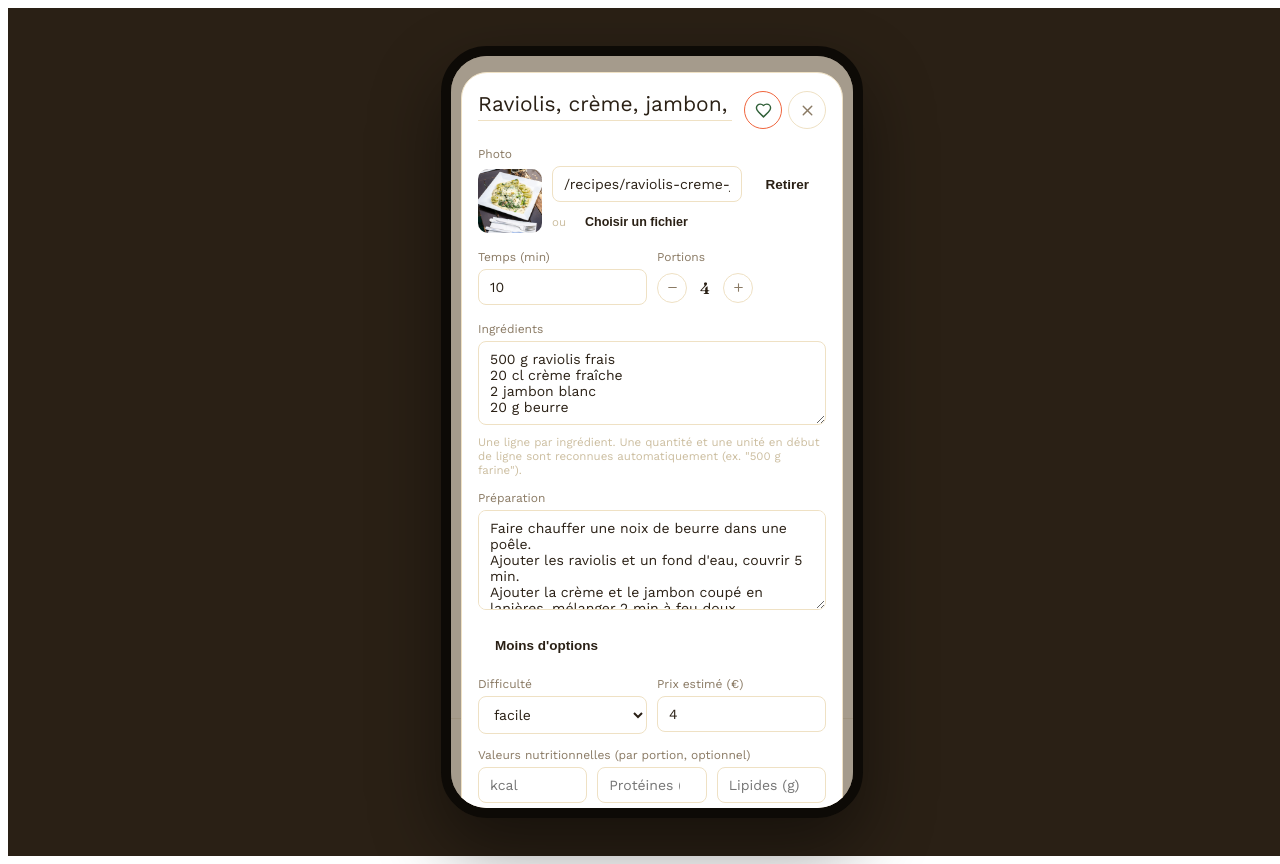
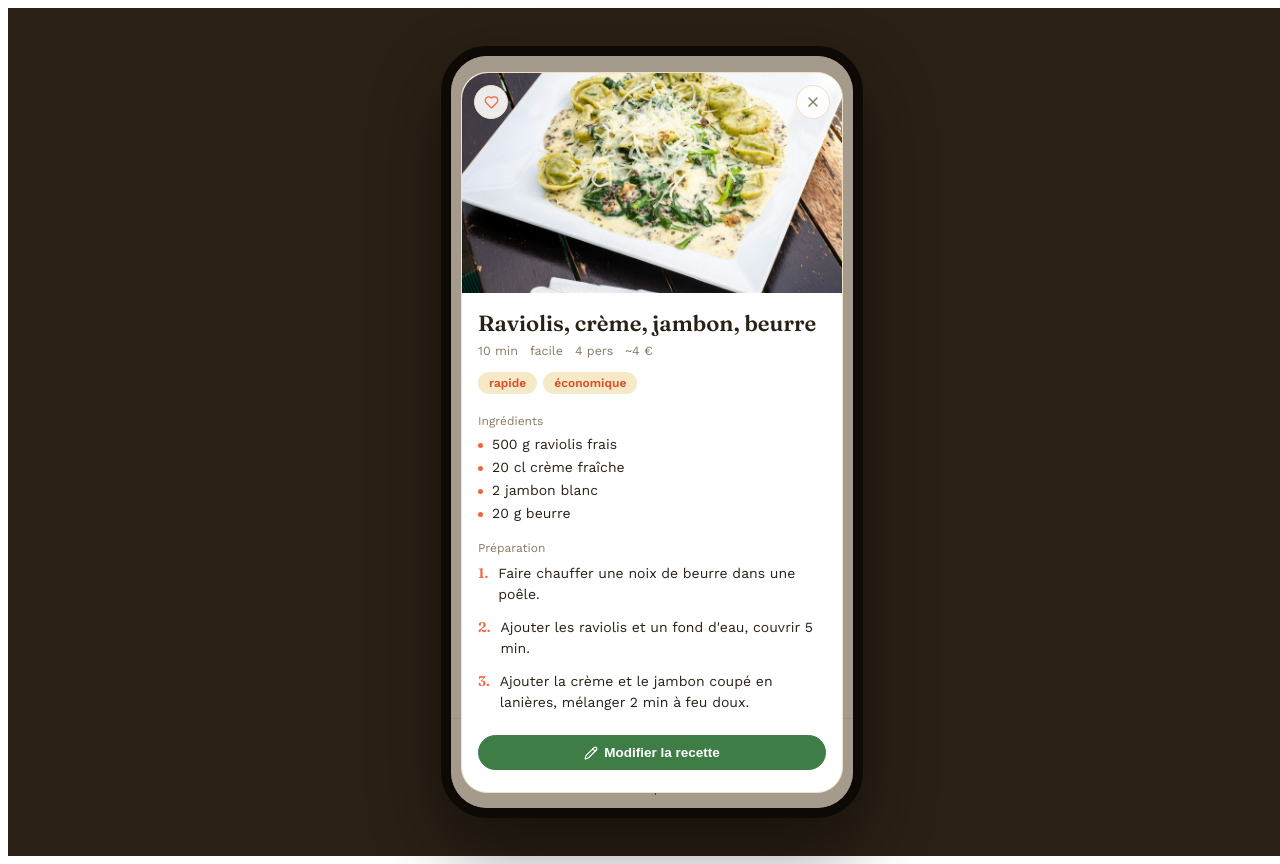
Before and after one commit to thomasregobelin-lgtm/recipy-mvp, a React (Vite) app: page / in a window 1280 px wide. Both pictures are taken after a click on the button 649 px from the left and 618 px from the top of the page. Built offline with nearby package versions, Linux system fonts and the light colour scheme.

Commit message:
Vue detail lecture seule pour les recettes, edition via bouton explicite

```diff
--- a/src/App.jsx
+++ b/src/App.jsx
@@ -1510,7 +1510,93 @@ function ParametresPanel({ data, update }) {
   );
 }
 
-/* ---------- Modale recette ---------- */
+/* ---------- Détail recette (lecture seule) ---------- */
+
+function RecipeDetailModal({ recipeId, data, onClose, onEdit, toggleLike }) {
+  const r = data.recipes.find((x) => x.id === recipeId);
+  if (!r) return null;
+  const ingredientLines = ingredientLinesFromRecipe(data, r).split("\n").filter(Boolean);
+
+  return (
+    <Modal onClose={onClose}>
+      <div style={{ margin: "-18px -16px 16px", position: "relative" }}>
+        {r.photo ? (
+          <img src={r.photo} alt="" style={{ width: "100%", height: 220, objectFit: "cover", borderRadius: "26px 26px 0 0", display: "block" }} />
+        ) : (
+          <div style={{
+            width: "100%", height: 160, borderRadius: "26px 26px 0 0",
+            background: "linear-gradient(135deg, var(--sage), var(--terracotta))",
+            display: "flex", alignItems: "center", justifyContent: "center", color: "#fff",
+            fontFamily: "'Fraunces', serif", fontSize: 44,
+          }}>
+            {r.titre[0]?.toUpperCase()}
+          </div>
+        )}
+        <button className="mp-round-btn" style={{ position: "absolute", top: 12, right: 12, width: 34, height: 34, background: "rgba(255,255,255,.9)" }} onClick={onClose}><X size={16} /></button>
+        <button className="mp-round-btn" style={{ position: "absolute", top: 12, left: 12, width: 34, height: 34, background: r.liked ? "var(--terracotta)" : "rgba(255,255,255,.9)", color: r.liked ? "#fff" : "var(--terracotta)" }}
+          onClick={() => toggleLike(r.id)} aria-label="Liker">
+          <Heart size={15} fill={r.liked ? "currentColor" : "none"} />
+        </button>
+      </div>
+
+      <p className="mp-serif" style={{ fontSize: 22, fontWeight: 600, margin: "0 0 6px" }}>{r.titre}</p>
+      <div className="mp-swipe-meta" style={{ marginBottom: 14 }}>
+        {r.temps_preparation ? <span>{r.temps_preparation} min</span> : null}
+        {r.difficulte ? <span>{r.difficulte}</span> : null}
+        {r.portions ? <span>{r.portions} pers</span> : null}
+        {r.prix_estime ? <span>~{r.prix_estime} €</span> : null}
+      </div>
+
+      {(r.calories || r.proteines || r.lipides) && (
+        <div className="mp-stat-row" style={{ marginBottom: 18 }}>
+          {r.calories ? <div className="mp-stat-pill"><div className="mp-stat-value">{r.calories}</div><div className="mp-stat-label">kcal</div></div> : null}
+          {r.proteines ? <div className="mp-stat-pill"><div className="mp-stat-value">{r.proteines} g</div><div className="mp-stat-label">Protéines</div></div> : null}
+          {r.lipides ? <div className="mp-stat-pill"><div className="mp-stat-value">{r.lipides} g</div><div className="mp-stat-label">Lipides</div></div> : null}
+        </div>
+      )}
+
+      {r.tag_ids.length > 0 && (
+        <div style={{ display: "flex", flexWrap: "wrap", gap: 6, marginBottom: 20 }}>
+          {r.tag_ids.map((tid) => <TagPill key={tid}>{tagName(data, tid)}</TagPill>)}
+        </div>
+      )}
+
+      {ingredientLines.length > 0 && (
+        <div style={{ marginBottom: 20 }}>
+          <div className="mp-label" style={{ marginBottom: 8 }}>Ingrédients</div>
+          <div style={{ display: "flex", flexDirection: "column", gap: 7 }}>
+            {ingredientLines.map((line, i) => (
+              <div key={i} style={{ display: "flex", gap: 9, fontSize: 14, alignItems: "flex-start" }}>
+                <span style={{ width: 5, height: 5, borderRadius: "50%", background: "var(--terracotta)", flexShrink: 0, marginTop: 7 }} />
+                <span>{capitalize(line)}</span>
+              </div>
+            ))}
+          </div>
+        </div>
+      )}
+
+      {r.etapes?.length > 0 && (
+        <div style={{ marginBottom: 22 }}>
+          <div className="mp-label" style={{ marginBottom: 8 }}>Préparation</div>
+          <div style={{ display: "flex", flexDirection: "column", gap: 12 }}>
+            {r.etapes.map((step, i) => (
+              <div key={i} style={{ display: "flex", gap: 10, fontSize: 14, lineHeight: 1.5 }}>
+                <span className="mp-serif" style={{ fontWeight: 600, color: "var(--terracotta)", flexShrink: 0 }}>{i + 1}.</span>
+                <span>{step}</span>
+              </div>
+            ))}
+          </div>
+        </div>
+      )}
+
+      <button className="mp-btn mp-btn-sage" style={{ width: "100%", justifyContent: "center", color: "#fff" }} onClick={() => onEdit(r.id)}>
+        <Pencil size={14} /> Modifier la recette
+      </button>
+    </Modal>
+  );
+}
+
+/* ---------- Modale recette (édition) ---------- */
 
 function RecipeModal({ recipeModal, data, update, setRecipeModal, deleteRecipe }) {
   const isNew = recipeModal === "new";
@@ -1736,7 +1822,8 @@ export default function MealPlannerApp() {
   const [data, setData] = useState(null);
   const [loaded, setLoaded] = useState(false);
   const [screen, setScreen] = useState("discover");
-  const [recipeModal, setRecipeModal] = useState(null); // recipe id or "new"
+  const [recipeModal, setRecipeModal] = useState(null); // recipe id showing the read-only detail view
+  const [editRecipeId, setEditRecipeId] = useState(null); // recipe id currently open in the edit form
   const [discoverFilterTags, setDiscoverFilterTags] = useState([]);
   const [useProfileFilter, setUseProfileFilter] = useState(true);
   const [likedSelection, setLikedSelection] = useState([]);
@@ -1913,7 +2000,14 @@ export default function MealPlannerApp() {
               );
             })}
           </nav>
-          {recipeModal && <RecipeModal recipeModal={recipeModal} data={data} update={update} setRecipeModal={setRecipeModal} deleteRecipe={deleteRecipe} />}
+          {recipeModal && !editRecipeId && (
+            <RecipeDetailModal recipeId={recipeModal} data={data} onClose={() => setRecipeModal(null)}
+              onEdit={(id) => setEditRecipeId(id)} toggleLike={toggleLike} />
+          )}
+          {editRecipeId && (
+            <RecipeModal recipeModal={editRecipeId} data={data} update={update}
+              setRecipeModal={() => { setEditRecipeId(null); setRecipeModal(null); }} deleteRecipe={deleteRecipe} />
+          )}
         </div>
       </div>
     </div>
```
